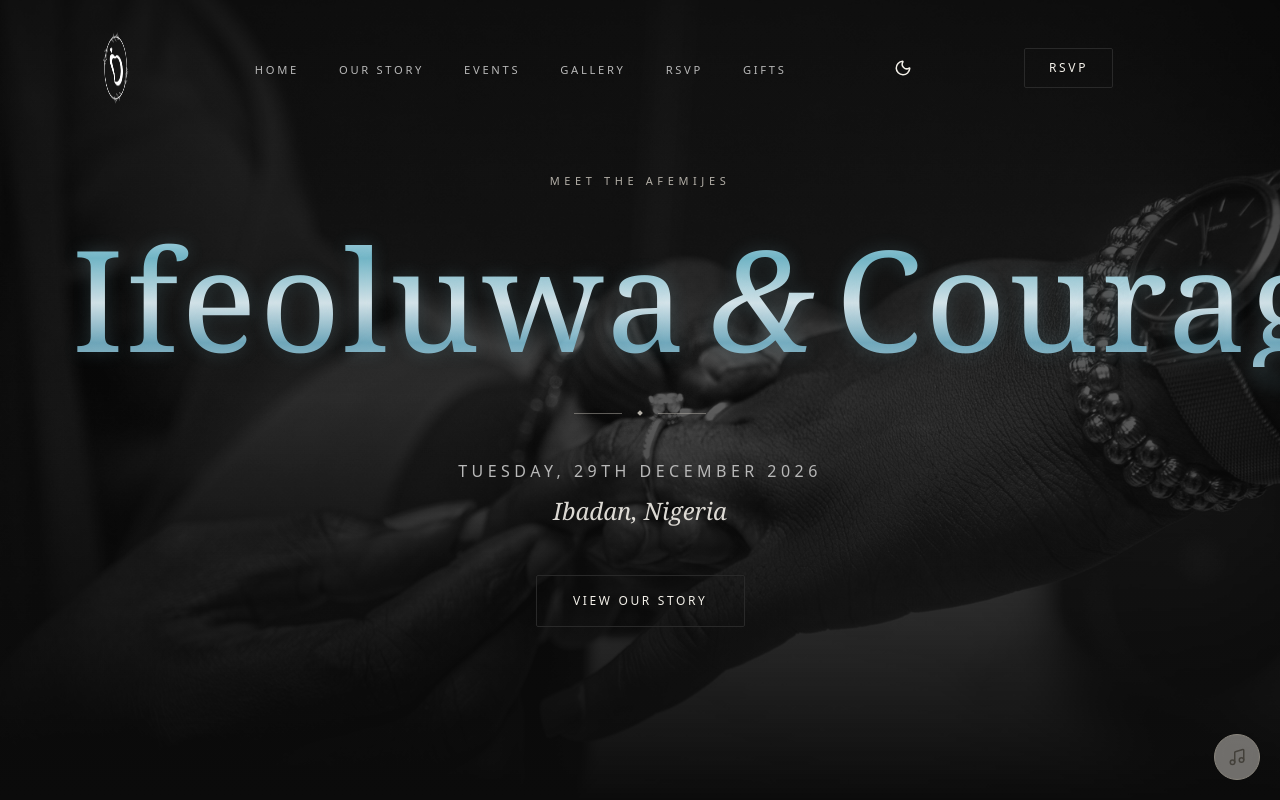
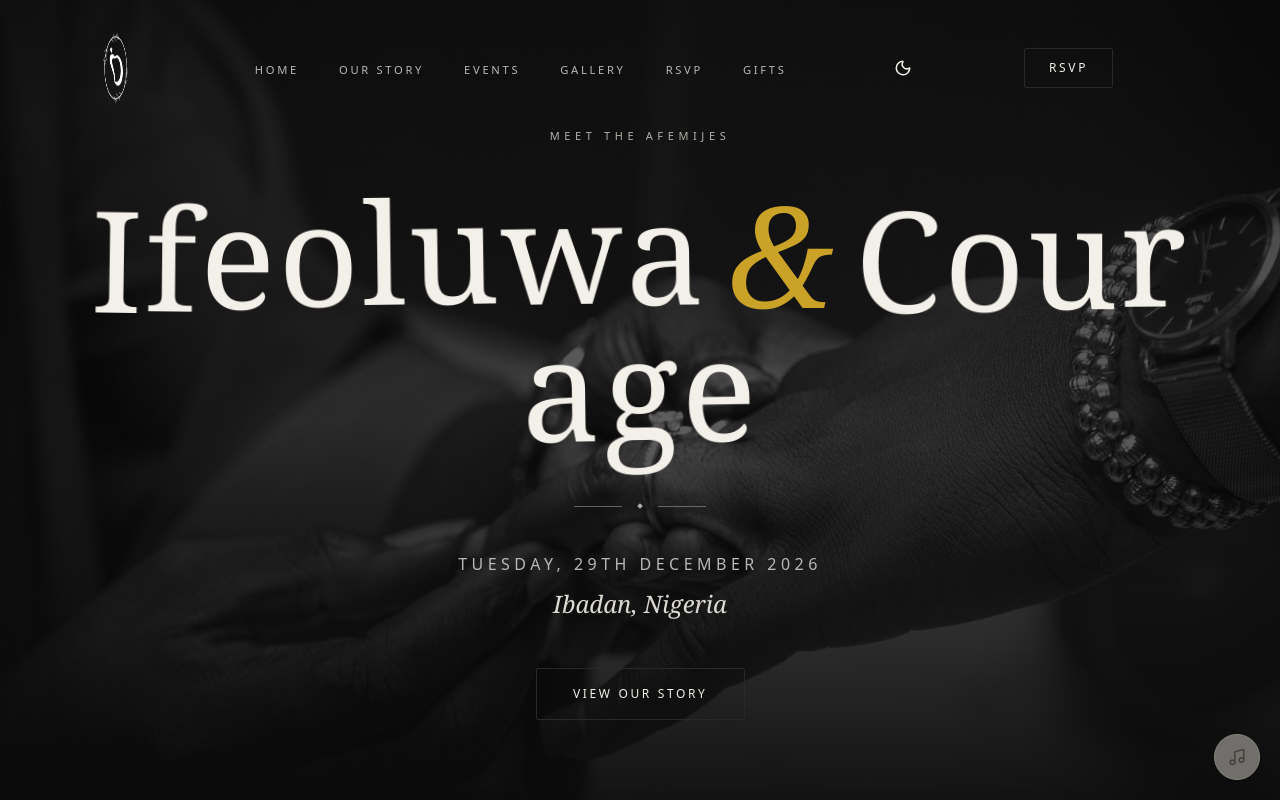
Before and after one commit to JoyAfemije/Courage-Ife-wedding, a React (Vite) app: page / in a window 1280 px wide. Shown: the top 800 px of the page. Built offline with nearby package versions, Linux system fonts and the light colour scheme.

Commit message:
Fix hero letter wave animation

```diff
--- a/src/components/Hero.jsx
+++ b/src/components/Hero.jsx
@@ -5,6 +5,21 @@ import heroImage from "../assets/hero-couple.jpg";
 export default function Hero() {
   const { hero, couple } = weddingData;
   const [firstName, secondName] = [couple.brideName, couple.groomName];
+
+  const renderWaveText = (text) =>
+    Array.from(text).map((char, index) => {
+      const isSpace = char === " ";
+
+      return (
+        <span
+          key={`${text}-${index}`}
+          className={`wave-letter ${isSpace ? "inline-block" : ""}`}
+          style={{ animationDelay: `${index * 120}ms` }}
+        >
+          {isSpace ? "\u00A0" : char}
+        </span>
+      );
+    });
 
   const imgRef = useRef(null);
   const [loaded, setLoaded] = useState(false);
@@ -55,10 +70,10 @@ export default function Hero() {
           className="display-xl anim-rise water-wave-title"
           style={{ animationDelay: "0.55s" }}
         >
-          {firstName}
+          {renderWaveText(firstName)}
           <span className="mx-3 sm:mx-5 font-light italic text-gold">&amp;</span>
           <br className="sm:hidden" />
-          {secondName}
+          {renderWaveText(secondName)}
         </h1>
 
         <div
--- a/src/index.css
+++ b/src/index.css
@@ -10,41 +10,54 @@
   --font-body: "Manrope", ui-sans-serif, system-ui, -apple-system, sans-serif;
 
   /* Core neutrals */
-  --color-obsidian: #0b0b0b; /* page foundation */
-  --color-night: #121212; /* soft black sections */
-  --color-charcoal: #1c1c1c; /* raised surfaces */
-  --color-graphite: #292929; /* borders, hairlines */
-  --color-ash: #777777; /* secondary text */
-  --color-silver: #b8b8b8; /* light secondary text */
+  --color-obsidian: #0b0b0b;
+  /* page foundation */
+  --color-night: #121212;
+  /* soft black sections */
+  --color-charcoal: #1c1c1c;
+  /* raised surfaces */
+  --color-graphite: #292929;
+  /* borders, hairlines */
+  --color-ash: #777777;
+  /* secondary text */
+  --color-silver: #b8b8b8;
+  /* light secondary text */
 
   /* Light + accents */
-  --color-ivory: #f3f0e9; /* warm ivory — primary light text */
-  --color-champagne: #b4b0a8; /* neutral platinum — monochrome accent */
+  --color-ivory: #f3f0e9;
+  /* warm ivory — primary light text */
+  --color-champagne: #b4b0a8;
+  /* neutral platinum — monochrome accent */
   --color-champagne-soft: #d8d5cd;
-  --color-emerald: #104a38; /* colour of the day — deep emerald panel */
-  --color-emerald-soft: #2f8f68; /* botanical accent — stems & leaves */
-  --color-forest: #0a2c21; /* darkest emerald — gradients */
+  --color-emerald: #104a38;
+  /* colour of the day — deep emerald panel */
+  --color-emerald-soft: #2f8f68;
+  /* botanical accent — stems & leaves */
+  --color-forest: #0a2c21;
+  /* darkest emerald — gradients */
 
   /* Constant "paper" surfaces — stay off-white in BOTH themes */
   --color-paper: #f3f0e9;
   --color-paper-soft: #ece6db;
-  --color-ink: #16130d; /* constant near-black text on paper */
-  --color-ink-soft: #4b463d; /* constant muted text on paper */
+  --color-ink: #16130d;
+  /* constant near-black text on paper */
+  --color-ink-soft: #4b463d;
+  /* constant muted text on paper */
 
   /* Motion */
   --ease-lux: cubic-bezier(0.22, 1, 0.36, 1);
 
   /* Hover accent — gold → emerald gradient */
   --color-gold: #c9a227;
-  --color-gold-mut: #b49a68; /* muted champagne — gallery accents */
-  --color-emerald-deep: #123d32; /* deep emerald */
-  --grad-luxe: linear-gradient(
-    120deg,
+  --color-gold-mut: #b49a68;
+  /* muted champagne — gallery accents */
+  --color-emerald-deep: #123d32;
+  /* deep emerald */
+  --grad-luxe: linear-gradient(120deg,
       #b08a2e 0%,
       #caa24a 18%,
       #1f6b47 62%,
-    #0f3527 100%
-  );
+      #0f3527 100%);
 }
 
 /* ============================================================
@@ -60,16 +73,25 @@
 
 :root[data-theme="light"] {
   color-scheme: light;
-  --color-obsidian: #f5f2ea; /* page foundation → warm off-white */
-  --color-night: #ece6db; /* soft sections → light */
-  --color-charcoal: #fbf9f3; /* raised surfaces → near-white cards */
-  --color-graphite: #ddd6c8; /* borders → light hairlines */
-  --color-ash: #6a655b; /* secondary text → medium warm grey */
-  --color-silver: #4b463e; /* light secondary → dark secondary */
-  --color-ivory: #17140f; /* primary text → near-black */
-  --color-champagne: #6a6459; /* labels → AA-legible warm grey on light */
+  --color-obsidian: #f5f2ea;
+  /* page foundation → warm off-white */
+  --color-night: #ece6db;
+  /* soft sections → light */
+  --color-charcoal: #fbf9f3;
+  /* raised surfaces → near-white cards */
+  --color-graphite: #ddd6c8;
+  /* borders → light hairlines */
+  --color-ash: #6a655b;
+  /* secondary text → medium warm grey */
+  --color-silver: #4b463e;
+  /* light secondary → dark secondary */
+  --color-ivory: #17140f;
+  /* primary text → near-black */
+  --color-champagne: #6a6459;
+  /* labels → AA-legible warm grey on light */
   --color-champagne-soft: #57524a;
-  --color-gold: #8a6d12; /* deeper amber so prices/links read on light cards */
+  --color-gold: #8a6d12;
+  /* deeper amber so prices/links read on light cards */
   --color-gold-mut: #6f5a2a;
 }
 
@@ -84,7 +106,8 @@
   --color-ivory: #f3f0e9;
   --color-champagne: #b4b0a8;
   --color-champagne-soft: #d8d5cd;
-  --color-gold: #c9a227; /* bright gold on the dark/photo surfaces */
+  --color-gold: #c9a227;
+  /* bright gold on the dark/photo surfaces */
   --color-gold-mut: #b49a68;
 }
 
@@ -134,13 +157,16 @@ h4 {
 ::-webkit-scrollbar {
   width: 9px;
 }
+
 ::-webkit-scrollbar-track {
   background: var(--color-obsidian);
 }
+
 ::-webkit-scrollbar-thumb {
   background: var(--color-graphite);
   border-radius: 999px;
 }
+
 ::-webkit-scrollbar-thumb:hover {
   background: var(--color-champagne);
 }
@@ -163,6 +189,7 @@ h4 {
 .font-display {
   font-family: var(--font-display);
 }
+
 .font-body {
   font-family: var(--font-body);
 }
@@ -187,49 +214,43 @@ h4 {
 }
 
 .water-wave-title {
-  display: inline-block;
-  background: linear-gradient(
-    180deg,
-    rgba(255, 255, 255, 0.98) 0%,
-    rgba(213, 242, 255, 0.95) 18%,
-    rgba(126, 201, 220, 0.88) 34%,
-    rgba(239, 250, 255, 0.9) 52%,
-    rgba(125, 188, 211, 0.85) 68%,
-    rgba(255, 255, 255, 0.97) 100%
-  );
-  background-size: 180% 180%;
-  background-position: 50% 50%;
-  -webkit-background-clip: text;
-  background-clip: text;
-  color: transparent;
-  -webkit-text-fill-color: transparent;
-  text-shadow: 0 0 18px rgba(134, 206, 224, 0.18);
-  animation: waterWaveText 8s ease-in-out infinite alternate;
+  color: var(--color-ivory);
 }
 
-@keyframes waterWaveText {
-  0% {
-    background-position: 0% 48%;
-    transform: translateY(0);
-    filter: saturate(1);
+.wave-letter {
+  display: inline-block;
+  color: var(--color-ivory);
+  will-change: transform;
+  animation: waveLetter 2.8s ease-in-out infinite;
 }
+
+@keyframes waveLetter {
+
+  0%,
+  100% {
+    transform: translateY(0) rotate(0deg);
+  }
+
+  25% {
+    transform: translateY(-4px) rotate(-0.9deg);
+  }
+
   50% {
-    background-position: 50% 60%;
-    transform: translateY(2px);
-    filter: saturate(1.2);
+    transform: translateY(5px) rotate(0.9deg);
   }
-  100% {
-    background-position: 100% 52%;
-    transform: translateY(-2px);
-    filter: saturate(1.1);
+
+  75% {
+    transform: translateY(-2px) rotate(-0.45deg);
   }
 }
+
 .display-lg {
   font-family: var(--font-display);
   font-weight: 300;
   line-height: 1.04;
   font-size: clamp(2.5rem, 6vw, 4.5rem);
 }
+
 .display-md {
   font-family: var(--font-display);
   font-weight: 400;
@@ -246,6 +267,7 @@ h4 {
   margin-inline: auto;
   padding-inline: 1.5rem;
 }
+
 @media (min-width: 640px) {
   .wrap {
     padding-inline: 2.5rem;
@@ -261,12 +283,10 @@ h4 {
    ============================================================ */
 .hairline {
   height: 1px;
-  background: linear-gradient(
-    to right,
+  background: linear-gradient(to right,
       transparent,
       var(--color-graphite),
-    transparent
-  );
+      transparent);
 }
 
 /* Centered ornament: line · diamond · line */
@@ -276,6 +296,7 @@ h4 {
   gap: 1rem;
   color: var(--color-champagne);
 }
+
 .ornament::before,
 .ornament::after {
   content: "";
@@ -284,6 +305,7 @@ h4 {
   background: var(--color-champagne);
   opacity: 0.5;
 }
+
 .ornament--left::before {
   display: none;
 }
@@ -293,12 +315,10 @@ h4 {
    ============================================================ */
 /* Soft ash/grey wash for alternating section backgrounds */
 .ash-veil {
-  background: linear-gradient(
-    180deg,
+  background: linear-gradient(180deg,
       rgba(163, 167, 163, 0.14),
       rgba(132, 138, 134, 0.07) 55%,
-    rgba(163, 167, 163, 0.12)
-  );
+      rgba(163, 167, 163, 0.12));
 }
 
 /* ============================================================
@@ -309,25 +329,25 @@ h4 {
   initial-value: 0deg;
   inherits: false;
 }
+
 .anim-border {
   position: relative;
   z-index: 0;
 }
+
 .anim-border::before {
   content: "";
   position: absolute;
   inset: -1px;
   border-radius: inherit;
   padding: 1.5px;
-  background: conic-gradient(
-    from var(--travel) at 50% 50%,
+  background: conic-gradient(from var(--travel) at 50% 50%,
       rgba(201, 162, 39, 0.1),
       var(--color-gold) 55deg,
       var(--color-emerald-soft) 120deg,
       rgba(18, 61, 50, 0.15) 200deg,
       var(--color-gold) 300deg,
-    rgba(201, 162, 39, 0.1)
-  );
+      rgba(201, 162, 39, 0.1));
   -webkit-mask:
     linear-gradient(#000 0 0) content-box,
     linear-gradient(#000 0 0);
@@ -339,11 +359,13 @@ h4 {
   animation: borderTravel 7s linear infinite;
   pointer-events: none;
 }
+
 @keyframes borderTravel {
   to {
     --travel: 360deg;
   }
 }
+
 @media (prefers-reduced-motion: reduce) {
   .anim-border::before {
     animation: none;
@@ -373,6 +395,7 @@ h4 {
     transform 0.3s var(--ease-lux);
   will-change: transform;
 }
+
 .btn:active {
   transform: translateY(1px);
 }
@@ -382,6 +405,7 @@ h4 {
   color: var(--color-obsidian);
   border: 1px solid var(--color-ivory);
 }
+
 .btn-solid:hover {
   background: var(--color-champagne);
   border-color: var(--color-champagne);
@@ -393,6 +417,7 @@ h4 {
   color: var(--color-ivory);
   border: 1px solid var(--color-graphite);
 }
+
 .btn-outline:hover {
   border-color: var(--color-champagne);
   color: var(--color-champagne);
@@ -403,6 +428,7 @@ h4 {
   color: var(--color-obsidian);
   border: 1px solid var(--color-champagne);
 }
+
 .btn-gold:hover {
   background: var(--color-champagne-soft);
   border-color: var(--color-champagne-soft);
@@ -414,6 +440,7 @@ h4 {
   color: var(--color-paper);
   border: 1px solid var(--color-emerald);
 }
+
 .btn-emerald:hover {
   background: var(--color-forest);
   border-color: var(--color-forest);
@@ -438,6 +465,7 @@ h4 {
   align-items: center;
   gap: 0.5rem;
 }
+
 .link-underline::after {
   content: "";
   position: absolute;
@@ -450,6 +478,7 @@ h4 {
   transform-origin: left;
   transition: transform 0.4s var(--ease-lux);
 }
+
 .link-underline:hover::after {
   transform: scaleX(1);
 }
@@ -458,6 +487,7 @@ h4 {
 .grad-luxe {
   background-image: var(--grad-luxe);
 }
+
 .text-grad {
   background-image: var(--grad-luxe);
   -webkit-background-clip: text;
@@ -476,6 +506,7 @@ h4 {
     opacity 0.9s var(--ease-lux),
     transform 0.9s var(--ease-lux);
 }
+
 .reveal.is-in {
   opacity: 1;
   transform: translateY(0);
@@ -485,19 +516,24 @@ h4 {
 .reveal--up {
   transform: translateY(26px);
 }
+
 .reveal--left {
   transform: translateX(-44px);
 }
+
 .reveal--right {
   transform: translateX(44px);
 }
+
 .reveal--zoom {
   transform: translateY(18px) scale(0.94);
 }
+
 .reveal--left.is-in,
 .reveal--right.is-in {
   transform: translateX(0);
 }
+
 .reveal--zoom.is-in {
   transform: translateY(0) scale(1);
 }
@@ -512,15 +548,14 @@ h4 {
   background-image:
     radial-gradient(70% 45% at 85% 3%, rgba(201, 162, 39, 0.07), transparent 60%),
     radial-gradient(60% 40% at 8% 97%, rgba(16, 74, 56, 0.05), transparent 60%),
-    linear-gradient(
-      180deg,
+    linear-gradient(180deg,
       #f6f3ec 0%,
       var(--color-paper) 26%,
       var(--color-paper) 74%,
-      var(--color-paper-soft) 100%
-    );
+      var(--color-paper-soft) 100%);
   color: var(--color-ink);
 }
+
 /* the champagne eyebrow is tuned for dark surfaces — ink-soft reads on paper */
 .story-paper .eyebrow {
   color: var(--color-ink-soft);
@@ -534,7 +569,8 @@ h4 {
   align-items: center;
   gap: 0;
 }
-.story-stack > * + * {
+
+.story-stack>*+* {
   /* slight overlap so page edges sit on each other — no hairline seam */
   margin-top: -1px;
   position: relative;
@@ -550,6 +586,7 @@ h4 {
   position: relative;
   width: 100%;
 }
+
 .story-card img {
   position: relative;
   z-index: 1;
@@ -562,10 +599,12 @@ h4 {
     opacity 1s var(--ease-lux),
     transform 1.6s var(--ease-lux);
 }
+
 .story-card.is-loaded img {
   opacity: 1;
   transform: scale(1);
 }
+
 .story-card__skeleton {
   position: absolute;
   inset: 0;
@@ -576,6 +615,7 @@ h4 {
   animation: heroShimmer 1.6s var(--ease-lux) infinite;
   transition: opacity 0.8s var(--ease-lux);
 }
+
 .story-card.is-loaded .story-card__skeleton {
   opacity: 0;
   pointer-events: none;
@@ -589,6 +629,7 @@ h4 {
   position: relative;
   border-radius: 14px;
 }
+
 .material-swatch__frame {
   position: relative;
   overflow: hidden;
@@ -601,16 +642,19 @@ h4 {
     0 10px 26px -18px rgba(0, 0, 0, 0.45);
   transition: box-shadow 0.8s var(--ease-lux);
 }
+
 @media (min-width: 640px) {
   .material-swatch__frame {
     aspect-ratio: 3 / 2;
   }
 }
+
 .material-swatch:hover .material-swatch__frame {
   box-shadow:
     0 44px 84px -36px rgba(10, 44, 33, 0.72),
     0 12px 30px -18px rgba(0, 0, 0, 0.5);
 }
+
 .material-swatch__frame img {
   position: absolute;
   inset: 0;
@@ -621,23 +665,24 @@ h4 {
   transition: transform 1.6s var(--ease-lux);
   will-change: transform;
 }
+
 .material-swatch:hover .material-swatch__frame img {
   transform: scale(1.05);
 }
+
 /* quiet scrim — keeps the caption legible over the sheen of the silk */
 .material-swatch__scrim {
   position: absolute;
   inset: 0;
   z-index: 1;
   pointer-events: none;
-  background: linear-gradient(
-    to top,
+  background: linear-gradient(to top,
       rgba(7, 20, 14, 0.88) 0%,
       rgba(7, 20, 14, 0.48) 36%,
       rgba(7, 20, 14, 0.08) 62%,
-    transparent 100%
-  );
+      transparent 100%);
 }
+
 .material-swatch__caption {
   position: absolute;
   z-index: 2;
@@ -653,31 +698,38 @@ h4 {
     opacity: 0;
     transform: translateY(24px);
   }
+
   to {
     opacity: 1;
     transform: translateY(0);
   }
 }
+
 @keyframes fade {
   from {
     opacity: 0;
   }
+
   to {
     opacity: 1;
   }
 }
+
 @keyframes lineGrow {
   from {
     transform: scaleX(0);
   }
+
   to {
     transform: scaleX(1);
   }
 }
+
 .anim-rise {
   opacity: 0;
   animation: rise 1s var(--ease-lux) forwards;
 }
+
 .anim-fade {
   opacity: 0;
   animation: fade 1.4s var(--ease-lux) forwards;
@@ -688,10 +740,12 @@ h4 {
   from {
     transform: scale(1.08);
   }
+
   to {
     transform: scale(1);
   }
 }
+
 .anim-hero-zoom {
   animation: heroZoom 8s var(--ease-lux) forwards;
 }
@@ -701,9 +755,11 @@ h4 {
   opacity: 0;
   transition: opacity 1.1s var(--ease-lux);
 }
+
 .hero-media.is-loaded img {
   opacity: 1;
 }
+
 .hero-skeleton {
   position: absolute;
   inset: 0;
@@ -712,23 +768,28 @@ h4 {
   animation: heroShimmer 1.4s var(--ease-lux) infinite;
   transition: opacity 0.8s var(--ease-lux);
 }
+
 .hero-media.is-loaded .hero-skeleton {
   opacity: 0;
   pointer-events: none;
 }
+
 @keyframes heroShimmer {
   from {
     background-position: 180% 0;
   }
+
   to {
     background-position: -20% 0;
   }
 }
+
 /* hold the hero copy until the media is ready, then stagger it in */
 .hero-copy .anim-rise {
   opacity: 0;
   animation: none;
 }
+
 .hero-copy.is-ready .anim-rise {
   animation: rise 1s var(--ease-lux) forwards;
 }
@@ -738,10 +799,12 @@ h4 {
   from {
     transform: scaleX(0);
   }
+
   to {
     transform: scaleX(1);
   }
 }
+
 .scene-progress {
   transform: scaleX(0);
   animation: sceneProgress 4s linear forwards;
@@ -752,6 +815,7 @@ h4 {
   scrollbar-width: none;
   -ms-overflow-style: none;
 }
+
 .strip-scroll::-webkit-scrollbar {
   display: none;
 }
@@ -768,11 +832,13 @@ h4 {
   perspective: 1500px;
   touch-action: pan-y;
 }
+
 @media (min-width: 640px) {
   .carousel-scene {
     --card-w: clamp(210px, 30vw, 340px);
   }
 }
+
 @media (min-width: 1280px) {
   .carousel-scene {
     perspective: 1900px;
@@ -783,7 +849,8 @@ h4 {
    must not clip cards mid-transition. */
 .carousel-card {
   position: absolute;
-  top: 50%; left: 50%;
+  top: 50%;
+  left: 50%;
   width: var(--card-w);
   height: calc(var(--card-w) * 4 / 3);
   margin: 0;
@@ -801,13 +868,16 @@ h4 {
     border-color 0.4s var(--ease-lux);
   will-change: transform, opacity;
 }
+
 .carousel-card--active {
   cursor: zoom-in;
   border-color: rgba(180, 154, 104, 0.55);
 }
+
 .carousel-card--active:hover {
   border-color: var(--color-gold-mut);
 }
+
 .carousel-card img {
   width: 100%;
   height: 100%;
@@ -841,6 +911,7 @@ h4 {
   padding: 0.45rem 0.9rem 0;
   transition: opacity 0.4s var(--ease-lux);
 }
+
 .carousel-card--active:hover .carousel-view-cue {
   opacity: 1;
 }
@@ -854,16 +925,19 @@ h4 {
     translate: 0 26px;
     scale: 0.92;
   }
+
   to {
     opacity: 1;
     translate: 0 0;
     scale: 1;
   }
 }
+
 .carousel-card {
   animation: cardIn 0.9s var(--ease-lux) both;
   animation-delay: calc(var(--i) * 45ms);
 }
+
 .carousel-scene.is-settled .carousel-card {
   animation: none;
 }
@@ -875,16 +949,31 @@ h4 {
 
 /* lightbox — restrained fade + scale entrance */
 @keyframes lbOverlay {
-  from { opacity: 0; }
-  to   { opacity: 1; }
+  from {
+    opacity: 0;
   }
+
+  to {
+    opacity: 1;
+  }
+}
+
 @keyframes lbFigure {
-  from { opacity: 0; scale: 0.96; }
-  to   { opacity: 1; scale: 1; }
+  from {
+    opacity: 0;
+    scale: 0.96;
   }
+
+  to {
+    opacity: 1;
+    scale: 1;
+  }
+}
+
 .lightbox-overlay {
   animation: lbOverlay 0.35s var(--ease-lux) both;
 }
+
 .lightbox-figure {
   animation: lbFigure 0.5s var(--ease-lux) both;
 }
@@ -894,10 +983,12 @@ h4 {
   from {
     transform: scaleX(0);
   }
+
   to {
     transform: scaleX(1);
   }
 }
+
 .carousel-fill {
   transform: scaleX(0);
   transform-origin: left;
@@ -929,17 +1020,21 @@ h4 {
     border-color 0.35s var(--ease-lux),
     transform 0.35s var(--ease-lux);
 }
+
 .audio-toggle:hover {
   color: var(--color-ivory);
   border-color: var(--color-gold-mut);
 }
+
 .audio-toggle:active {
   transform: scale(0.94);
 }
+
 .audio-toggle[data-state="playing"] {
   color: var(--color-gold-mut);
   border-color: rgba(180, 154, 104, 0.55);
 }
+
 .audio-toggle[data-state="error"] {
   color: var(--color-ash);
   border-color: var(--color-graphite);
@@ -954,7 +1049,8 @@ h4 {
   gap: 2.5px;
   height: 15px;
 }
-.eq > span {
+
+.eq>span {
   width: 2.5px;
   height: 100%;
   background: currentColor;
@@ -963,17 +1059,22 @@ h4 {
   border-radius: 1px;
   animation: eq 1s var(--ease-lux) infinite;
 }
-.eq > span:nth-child(2) {
+
+.eq>span:nth-child(2) {
   animation-delay: -0.35s;
 }
-.eq > span:nth-child(3) {
+
+.eq>span:nth-child(3) {
   animation-delay: -0.7s;
 }
+
 @keyframes eq {
+
   0%,
   100% {
     transform: scaleY(0.3);
   }
+
   50% {
     transform: scaleY(1);
   }
@@ -987,12 +1088,15 @@ h4 {
   background: currentColor;
   animation: audioPulse 1.1s ease-in-out infinite;
 }
+
 @keyframes audioPulse {
+
   0%,
   100% {
     opacity: 0.3;
     transform: scale(0.8);
   }
+
   50% {
     opacity: 1;
     transform: scale(1);
@@ -1020,6 +1124,7 @@ h4 {
   animation: splashIn 0.9s var(--ease-lux) both;
   overflow: hidden;
 }
+
 .intro-splash.is-leaving {
   animation: splashOut 0.9s var(--ease-lux) forwards;
   pointer-events: none;
@@ -1038,11 +1143,13 @@ h4 {
     opacity 1.3s var(--ease-lux),
     transform 1.6s var(--ease-lux);
 }
+
 /* near the end / on skip: the film drifts and fades out */
 .intro-splash__medallion.is-out {
   opacity: 0;
   transform: scale(1.06);
 }
+
 .intro-splash__frame {
   position: relative;
   width: 100%;
@@ -1050,6 +1157,7 @@ h4 {
   overflow: hidden;
   box-shadow: inset 0 0 120px 40px rgba(11, 11, 11, 0.55);
 }
+
 .intro-splash__video {
   position: absolute;
   inset: 0;
@@ -1064,24 +1172,29 @@ h4 {
     videoFadeIn 1.2s var(--ease-lux) both,
     videoZoomOut 12s linear both;
 }
+
 @keyframes videoFadeIn {
   from {
     opacity: 0;
   }
+
   to {
     opacity: 0.95;
   }
 }
+
 /* continuous slow pull-back while the film plays — starts framing the
    key moment a touch close, settles wider inside the oval */
 @keyframes videoZoomOut {
   from {
     transform: scale(1.14);
   }
+
   to {
     transform: scale(0.96);
   }
 }
+
 /* cinematic veil — the medallion already carries its own inner vignette,
    so this only softens the screen edges */
 .intro-splash__veil {
@@ -1092,24 +1205,29 @@ h4 {
     radial-gradient(75% 60% at 50% 50%, transparent 55%, rgba(11, 11, 11, 0.5) 100%);
   pointer-events: none;
 }
+
 @keyframes splashIn {
   from {
     opacity: 0;
   }
+
   to {
     opacity: 1;
   }
 }
+
 @keyframes splashOut {
   from {
     opacity: 1;
     transform: scale(1);
   }
+
   to {
     opacity: 0;
     transform: scale(1.03);
   }
 }
+
 .intro-splash__inner {
   position: relative;
   z-index: 2;
@@ -1118,6 +1236,7 @@ h4 {
   align-items: center;
   gap: 1.5rem;
 }
+
 .intro-splash__mono {
   position: relative;
   display: flex;
@@ -1129,10 +1248,12 @@ h4 {
     opacity 0.8s var(--ease-lux),
     transform 0.8s var(--ease-lux);
 }
+
 .intro-splash__mono.is-in {
   opacity: 1;
   transform: translateY(0);
 }
+
 /* static gold halo behind the mark — kept off the spinning element so the
    3D rotateY stays on the GPU compositor (no per-frame blur repaint = no lag) */
 .intro-splash__mono::before {
@@ -1140,17 +1261,17 @@ h4 {
   position: absolute;
   inset: -14%;
   z-index: -1;
-  background: radial-gradient(
-    circle at 50% 50%,
+  background: radial-gradient(circle at 50% 50%,
       rgba(201, 162, 39, 0.22),
-    transparent 62%
-  );
+      transparent 62%);
   pointer-events: none;
 }
+
 .intro-splash__mono .wedding-logo {
   width: clamp(9rem, 28vw, 15rem);
   height: clamp(9rem, 28vw, 15rem);
 }
+
 .intro-splash__title {
   font-family: var(--font-display);
   font-weight: 300;
@@ -1163,6 +1284,7 @@ h4 {
   align-items: baseline;
   justify-content: center;
 }
+
 .type-caret {
   display: inline-block;
   width: 2px;
@@ -1171,16 +1293,20 @@ h4 {
   background: var(--color-gold-mut);
   animation: caretBlink 1s steps(1) infinite;
 }
+
 @keyframes caretBlink {
+
   0%,
   50% {
     opacity: 1;
   }
+
   51%,
   100% {
     opacity: 0;
   }
 }
+
 .intro-splash__sub {
   opacity: 0;
   transform: translateY(10px);
@@ -1188,10 +1314,12 @@ h4 {
     opacity 0.8s var(--ease-lux),
     transform 0.8s var(--ease-lux);
 }
+
 .intro-splash__sub.is-in {
   opacity: 1;
   transform: translateY(0);
 }
+
 .intro-splash__sub {
   font-family: var(--font-body);
   text-transform: uppercase;
@@ -1199,10 +1327,12 @@ h4 {
   font-size: 0.7rem;
   color: var(--color-silver);
 }
+
 .intro-splash__ghost {
   color: var(--color-gold-mut);
   opacity: 0.55;
 }
+
 .intro-splash__skip {
   position: absolute;
   bottom: 2rem;
@@ -1226,26 +1356,32 @@ h4 {
   user-select: none;
   transform: perspective(1000px) rotateY(0deg);
 }
+
 .wedding-logo--spin {
   animation: logoCoinSpin 10s linear infinite;
   will-change: transform;
 }
+
 /* recolour the white mark dark so it reads on light (paper) surfaces */
 .wedding-logo--tint {
   filter: brightness(0);
 }
+
 /* follows the active theme: white on the dark palette, dark on the light one */
 :root[data-theme="light"] .wedding-logo--adaptive {
   filter: brightness(0);
 }
+
 @keyframes logoCoinSpin {
   from {
     transform: perspective(1000px) rotateY(0deg);
   }
+
   to {
     transform: perspective(1000px) rotateY(360deg);
   }
 }
+
 @media (prefers-reduced-motion: reduce) {
   .wedding-logo--spin {
     animation: none;
@@ -1258,18 +1394,22 @@ h4 {
     animation: none;
     transition-duration: 0.001ms;
   }
+
   .carousel-fill {
     animation: none;
   }
+
   .lightbox-overlay,
   .lightbox-figure {
     animation: none;
   }
+
   /* keep a clear static "playing" cue without motion */
-  .eq > span {
+  .eq>span {
     animation: none;
     transform: scaleY(0.65);
   }
+
   .audio-loading {
     animation: none;
     opacity: 0.7;
@@ -1283,6 +1423,7 @@ h4 {
   html {
     scroll-behavior: auto;
   }
+
   *,
   *::before,
   *::after {
@@ -1290,38 +1431,48 @@ h4 {
     animation-iteration-count: 1 !important;
     transition-duration: 0.001ms !important;
   }
+
   .reveal {
     opacity: 1;
     transform: none;
   }
+
   .story-card img {
     opacity: 1;
     transform: none;
   }
+
   .story-card__skeleton {
     display: none;
   }
+
   .anim-rise,
   .anim-fade {
     opacity: 1;
   }
+
   .anim-hero-zoom {
     transform: none;
   }
+
   .scene-progress {
     animation: none;
     transform: scaleX(1);
   }
+
   .hero-media img {
     opacity: 1 !important;
   }
+
   .hero-skeleton {
     display: none !important;
   }
+
   .hero-copy .anim-rise {
     animation: none !important;
     opacity: 1 !important;
   }
+
   .type-caret {
     animation: none !important;
     opacity: 1;
```
Lines whose indentation alone changed are shown as unchanged.
